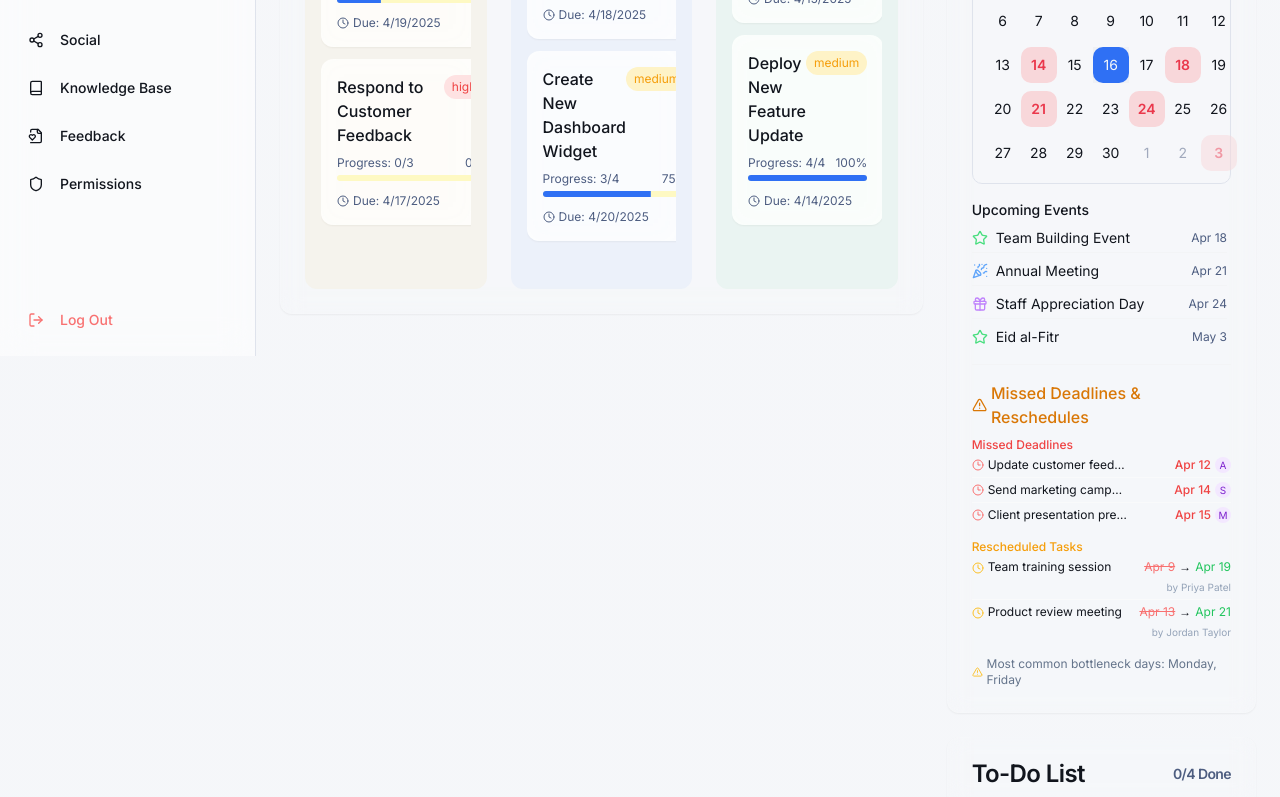
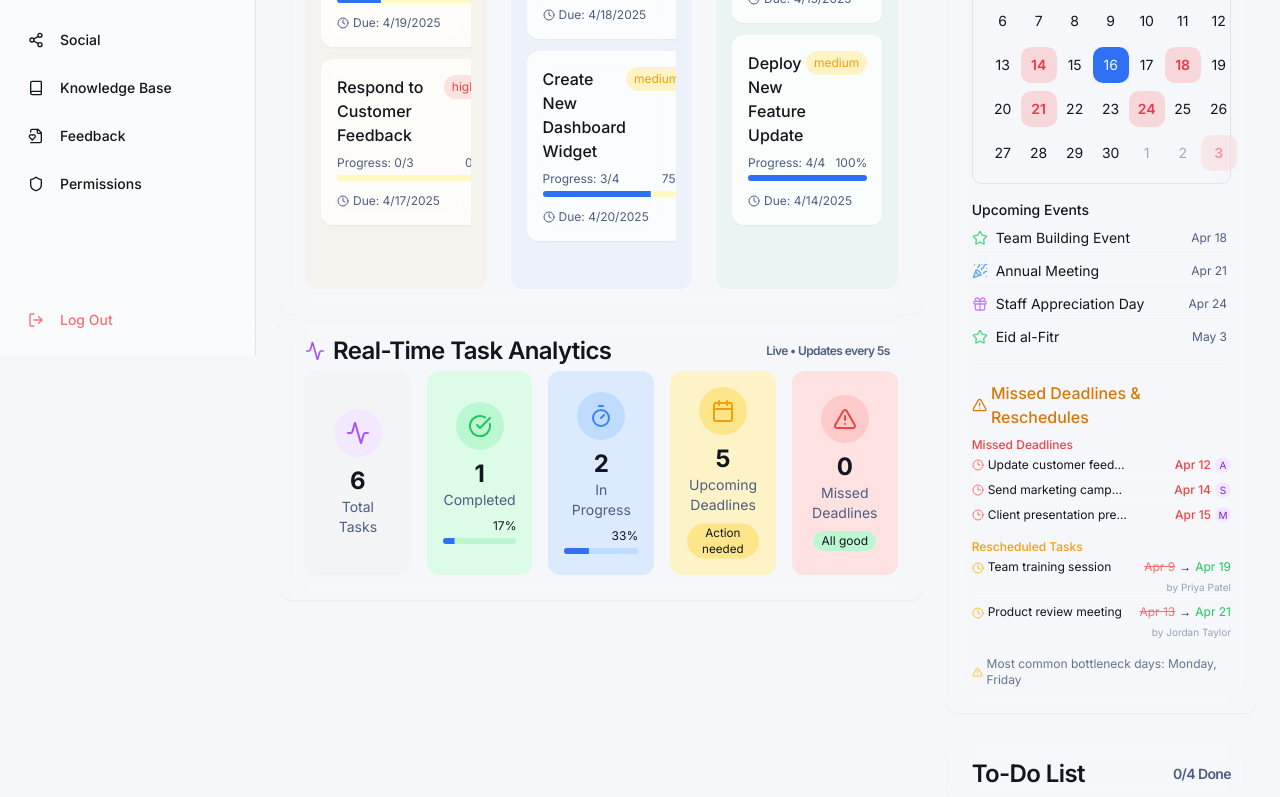
Before and after one commit to alokp5665/simulated-helpdesk-magic-1000, a React (Vite) app: page /tasks in a window 1280 px wide. Shown: the part 444-1241 px from the top of the page. Built offline with nearby package versions, Linux system fonts and the light colour scheme.

Commit message:
feat: Add real-time task analytics panel
Adds a new section below the Kanban board to display simulated real-time task analytics, including total tasks, completed, in progress, upcoming deadlines, and missed deadlines. The panel auto-refreshes every 5 seconds.

```diff
--- a/src/components/tasks/KanbanBoard.tsx
+++ b/src/components/tasks/KanbanBoard.tsx
@@ -174,9 +174,10 @@ const getProgressFromSubtasks = (subtasks: { completed: boolean }[]) => {
 
 interface KanbanBoardProps {
   onAddTaskFunctionReady?: (addTaskFn: (status: "todo" | "inProgress" | "done", taskData: any) => void) => void;
+  onColumnsChange?: (columns: KanbanColumns) => void;
 }
 
-export const KanbanBoard = ({ onAddTaskFunctionReady }: KanbanBoardProps) => {
+export const KanbanBoard = ({ onAddTaskFunctionReady, onColumnsChange }: KanbanBoardProps) => {
   const [columns, setColumns] = useState<KanbanColumns>(INITIAL_TASKS);
   const [isLoading, setIsLoading] = useState(false);
   const [newTaskContent, setNewTaskContent] = useState("");
@@ -212,6 +213,12 @@ export const KanbanBoard = ({ onAddTaskFunctionReady }: KanbanBoardProps) => {
       onAddTaskFunctionReady(addNewTask);
     }
   }, [addNewTask, onAddTaskFunctionReady]);
+
+  useEffect(() => {
+    if (onColumnsChange && columns) {
+      onColumnsChange(columns);
+    }
+  }, [columns, onColumnsChange]);
 
   useEffect(() => {
     setIsLoading(true);
--- /dev/null
+++ b/src/components/tasks/TaskAnalytics.tsx
@@ -0,0 +1,188 @@
+import { useState, useEffect } from "react";
+import { Card, CardHeader, CardTitle, CardContent } from "@/components/ui/card";
+import { Activity, CheckCircle, Timer, Calendar, AlertTriangle } from "lucide-react";
+import { Progress } from "@/components/ui/progress";
+
+interface TaskAnalyticsProps {
+  taskData?: {
+    todo: any[];
+    inProgress: any[];
+    done: any[];
+  };
+}
+
+export const TaskAnalytics = ({ taskData }: TaskAnalyticsProps) => {
+  const [metrics, setMetrics] = useState({
+    total: 0,
+    completed: 0,
+    inProgress: 0,
+    upcomingDeadlines: 0,
+    missedDeadlines: 0
+  });
+
+  // Calculate realistic metrics based on actual task data if available
+  useEffect(() => {
+    if (taskData) {
+      const now = new Date();
+
+      // Count tasks by status
+      const completed = taskData.done.length;
+      const inProgress = taskData.inProgress.length;
+      const todo = taskData.todo.length;
+      const total = completed + inProgress + todo;
+
+      // Count deadlines
+      let upcomingDeadlines = 0;
+      let missedDeadlines = 0;
+
+      // Check all tasks for deadlines
+      [...taskData.todo, ...taskData.inProgress, ...taskData.done].forEach(task => {
+        if (task && task.deadline) {
+          const deadlineDate = new Date(task.deadline);
+
+          if (deadlineDate > now && task.status !== "done") {
+            upcomingDeadlines++;
+          } else if (deadlineDate < now && task.status !== "done") {
+            missedDeadlines++;
+          }
+        }
+      });
+
+      setMetrics({
+        total,
+        completed,
+        inProgress,
+        upcomingDeadlines,
+        missedDeadlines
+      });
+    }
+  }, [taskData]);
+
+  // Simulated real-time updates
+  useEffect(() => {
+    const interval = setInterval(() => {
+      setMetrics(prev => {
+        // Apply small random fluctuations to simulate real-time data
+        const variation = (min: number, max: number) =>
+          Math.floor(Math.random() * (max - min + 1)) + min;
+
+        // Only make small variations to keep it realistic
+        const newMetrics = {
+          total: Math.max(0, prev.total + variation(-1, 1)),
+          completed: Math.max(0, prev.completed + variation(-1, 1)),
+          inProgress: Math.max(0, prev.inProgress + variation(-1, 1)),
+          upcomingDeadlines: Math.max(0, prev.upcomingDeadlines + variation(-1, 1)),
+          missedDeadlines: Math.max(0, prev.missedDeadlines + variation(0, 1))
+        };
+
+        // Ensure total is at least the sum of other metrics
+        newMetrics.total = Math.max(
+          newMetrics.total,
+          newMetrics.completed + newMetrics.inProgress
+        );
+
+        return newMetrics;
+      });
+    }, 5000); // Update every 5 seconds
+
+    return () => clearInterval(interval);
+  }, []);
+
+  // Calculate percentages for progress bars
+  const completionRate = metrics.total > 0 ? (metrics.completed / metrics.total) * 100 : 0;
+  const inProgressRate = metrics.total > 0 ? (metrics.inProgress / metrics.total) * 100 : 0;
+
+  return (
+    <Card className="glass-card hover-scale mb-6 overflow-hidden">
+      <CardHeader className="pb-2">
+        <CardTitle className="flex items-center justify-between">
+          <span className="flex items-center gap-2">
+            <Activity className="h-5 w-5 text-purple-500" />
+            Real-Time Task Analytics
+          </span>
+          <span className="text-xs text-muted-foreground bg-background/50 px-2 py-1 rounded-full">
+            Live • Updates every 5s
+          </span>
+        </CardTitle>
+      </CardHeader>
+      <CardContent>
+        <div className="grid grid-cols-1 md:grid-cols-5 gap-4">
+          {/* Total Tasks */}
+          <div className="bg-gray-100 dark:bg-gray-800 rounded-lg p-4 text-center flex flex-col items-center justify-center">
+            <div className="rounded-full w-12 h-12 bg-purple-100 dark:bg-purple-900/30 flex items-center justify-center mb-2">
+              <Activity className="h-6 w-6 text-purple-500" />
+            </div>
+            <span className="text-2xl font-bold">{metrics.total}</span>
+            <span className="text-sm text-muted-foreground">Total Tasks</span>
+          </div>
+
+          {/* Completed */}
+          <div className="bg-green-100 dark:bg-green-900/20 rounded-lg p-4 text-center flex flex-col items-center justify-center">
+            <div className="rounded-full w-12 h-12 bg-green-200 dark:bg-green-900/30 flex items-center justify-center mb-2">
+              <CheckCircle className="h-6 w-6 text-green-500" />
+            </div>
+            <span className="text-2xl font-bold">{metrics.completed}</span>
+            <span className="text-sm text-muted-foreground">Completed</span>
+            <div className="w-full mt-2">
+              <div className="text-xs text-right mb-1">{completionRate.toFixed(0)}%</div>
+              <Progress value={completionRate} className="h-1.5 bg-green-200" />
+            </div>
+          </div>
+
+          {/* In Progress */}
+          <div className="bg-blue-100 dark:bg-blue-900/20 rounded-lg p-4 text-center flex flex-col items-center justify-center">
+            <div className="rounded-full w-12 h-12 bg-blue-200 dark:bg-blue-900/30 flex items-center justify-center mb-2">
+              <Timer className="h-6 w-6 text-blue-500" />
+            </div>
+            <span className="text-2xl font-bold">{metrics.inProgress}</span>
+            <span className="text-sm text-muted-foreground">In Progress</span>
+            <div className="w-full mt-2">
+              <div className="text-xs text-right mb-1">{inProgressRate.toFixed(0)}%</div>
+              <Progress value={inProgressRate} className="h-1.5 bg-blue-200" />
+            </div>
+          </div>
+
+          {/* Upcoming Deadlines */}
+          <div className="bg-amber-100 dark:bg-amber-900/20 rounded-lg p-4 text-center flex flex-col items-center justify-center">
+            <div className="rounded-full w-12 h-12 bg-amber-200 dark:bg-amber-900/30 flex items-center justify-center mb-2">
+              <Calendar className="h-6 w-6 text-amber-500" />
+            </div>
+            <span className="text-2xl font-bold">{metrics.upcomingDeadlines}</span>
+            <span className="text-sm text-muted-foreground">Upcoming Deadlines</span>
+            <div className="w-full mt-2 text-xs">
+              {metrics.upcomingDeadlines > 0 ? (
+                <span className="animate-pulse inline-block px-2 py-0.5 bg-amber-200 dark:bg-amber-800 rounded-full">
+                  Action needed
+                </span>
+              ) : (
+                <span className="inline-block px-2 py-0.5 bg-gray-200 dark:bg-gray-700 rounded-full">
+                  All on track
+                </span>
+              )}
+            </div>
+          </div>
+
+          {/* Missed Deadlines */}
+          <div className="bg-red-100 dark:bg-red-900/20 rounded-lg p-4 text-center flex flex-col items-center justify-center">
+            <div className="rounded-full w-12 h-12 bg-red-200 dark:bg-red-900/30 flex items-center justify-center mb-2">
+              <AlertTriangle className="h-6 w-6 text-red-500" />
+            </div>
+            <span className="text-2xl font-bold">{metrics.missedDeadlines}</span>
+            <span className="text-sm text-muted-foreground">Missed Deadlines</span>
+            <div className="w-full mt-2 text-xs">
+              {metrics.missedDeadlines > 0 ? (
+                <span className="animate-pulse inline-block px-2 py-0.5 bg-red-200 dark:bg-red-800 rounded-full">
+                  Needs attention
+                </span>
+              ) : (
+                <span className="inline-block px-2 py-0.5 bg-green-200 dark:bg-green-800 rounded-full">
+                  All good
+                </span>
+              )}
+            </div>
+          </div>
+        </div>
+      </CardContent>
+    </Card>
+  );
+};
--- a/src/pages/tasks/index.tsx
+++ b/src/pages/tasks/index.tsx
@@ -3,6 +3,7 @@ import { useState } from "react";
 import { Sidebar } from "@/components/layout/Sidebar";
 import { TopBar } from "@/components/layout/TopBar";
 import { KanbanBoard } from "@/components/tasks/KanbanBoard";
+import { TaskAnalytics } from "@/components/tasks/TaskAnalytics";
 import { ClockCalendar } from "@/components/tasks/ClockCalendar";
 import { ToDoList } from "@/components/tasks/ToDoList";
 import { Button } from "@/components/ui/button";
@@ -44,6 +45,13 @@ const TasksPage = () => {
 
   // Initialize addNewTaskFn as null instead of using a state setter function
   const [addNewTaskFn, setAddNewTaskFn] = useState<((status: "todo" | "inProgress" | "done", taskData: any) => void) | null>(null);
+
+  // State to track task columns data for analytics
+  const [taskColumns, setTaskColumns] = useState<{
+    todo: any[];
+    inProgress: any[];
+    done: any[];
+  } | null>(null);
 
   const handleCreateTask = () => {
     if (!newTask.title.trim()) {
@@ -186,7 +194,15 @@ const TasksPage = () => {
                     setAddNewTaskFn(() => addTaskFn);
                   }
                 }}
+                onColumnsChange={(columns) => {
+                  if (columns) {
+                    setTaskColumns(columns);
+                  }
+                }}
               />
+
+              {/* Task Analytics Panel */}
+              <TaskAnalytics taskData={taskColumns} />
             </div>
 
             <div className="col-span-12 lg:col-span-4 space-y-6">
```
